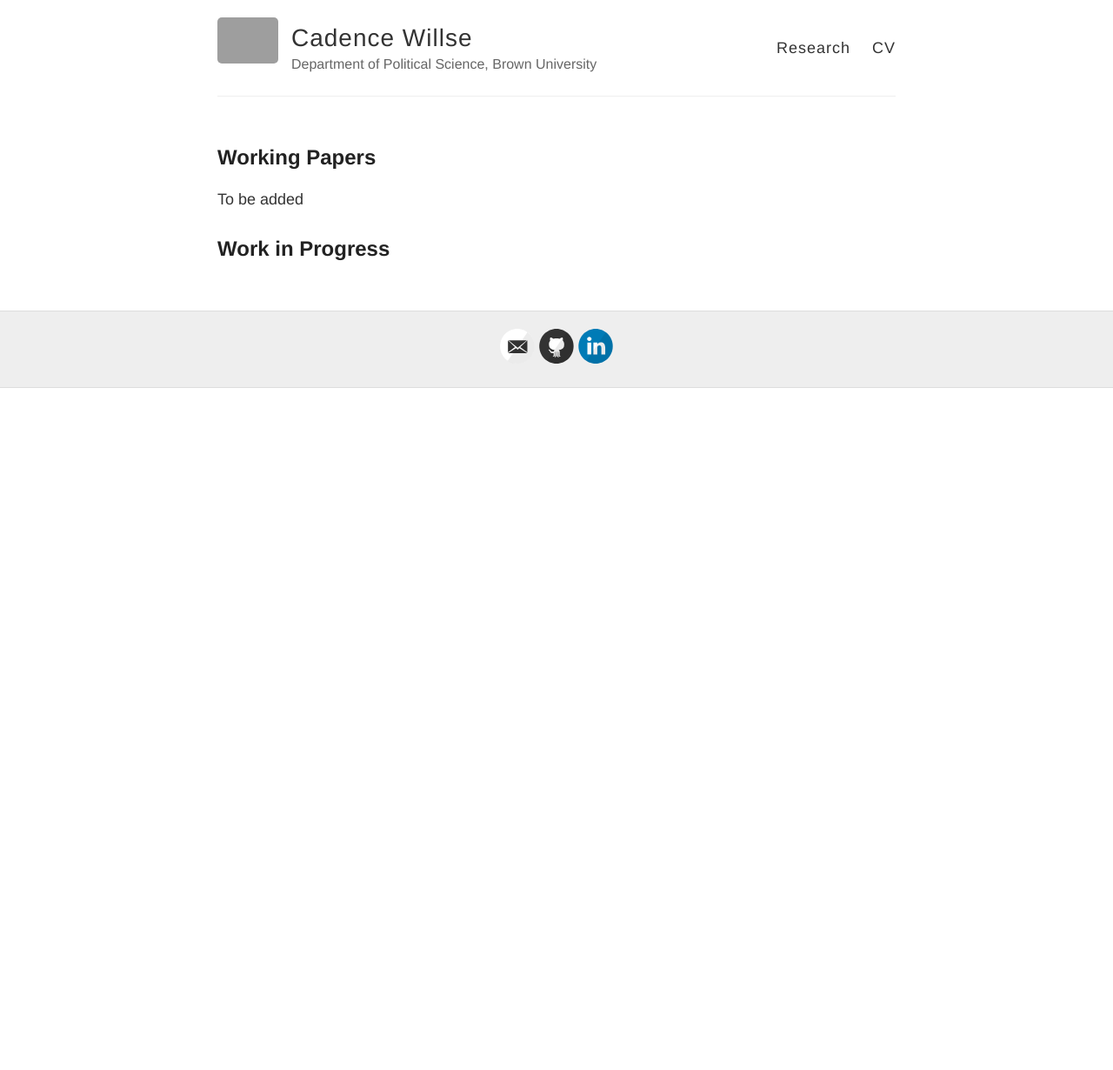
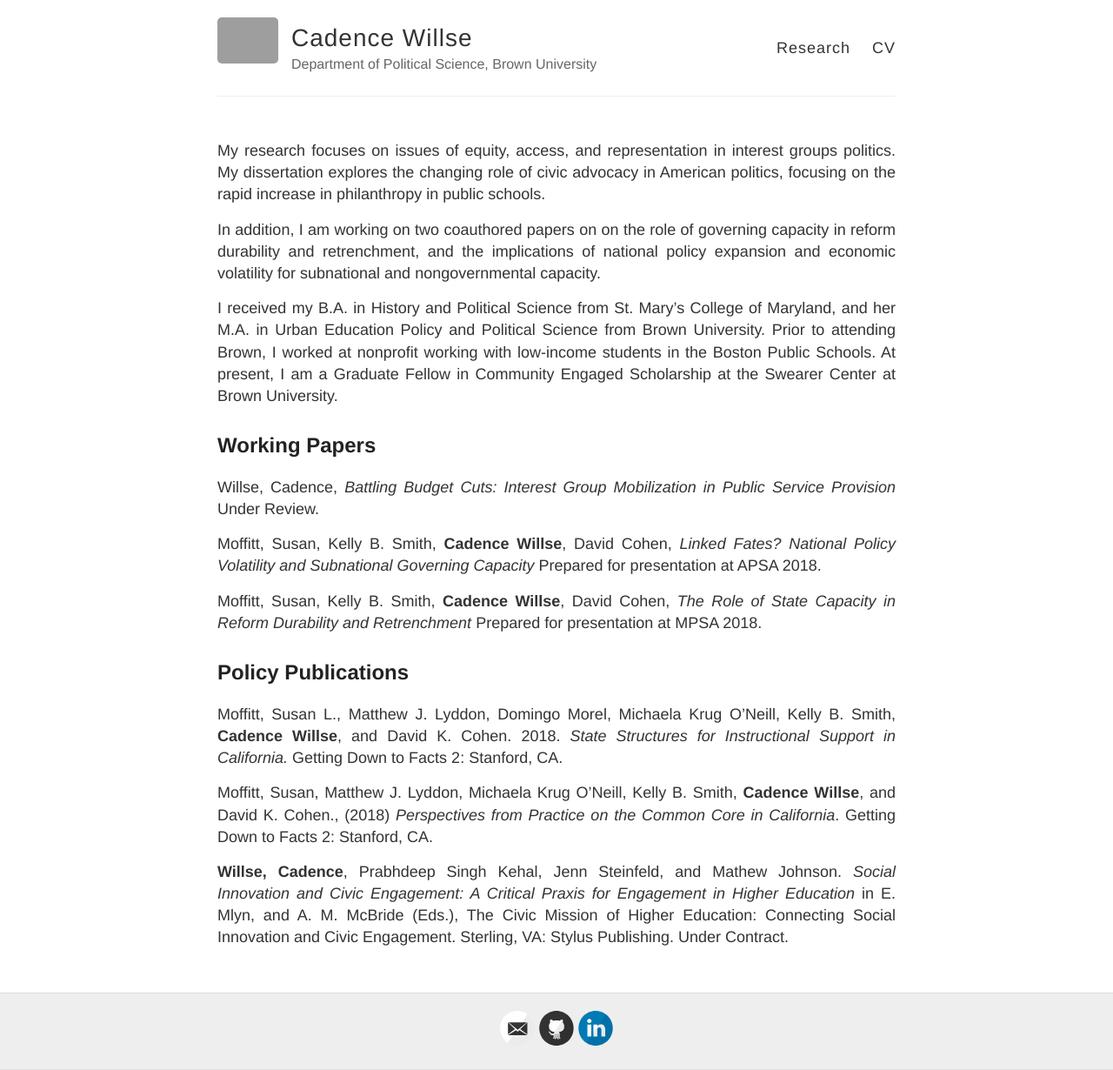
Before and after one commit to cadencewillse/cadencewillse.github.io, a Jekyll site: the page built from research.md, in a window 1280 px wide. Shown: the whole page at 87% size. Built offline with Jekyll 4.4.1, drawn with Linux system fonts in a browser that asks for light colours; before the commit the page ends 900 px from its top, so only the background shows below that; grey boxes are pictures that could not be loaded.

Commit message:
Update research.md

```diff
--- a/research.md
+++ b/research.md
@@ -4,8 +4,26 @@ title: Research
 permalink: /research/
 ---
 
+
+
+My research focuses on issues of equity, access, and representation in interest groups politics.  My dissertation explores the changing role of civic advocacy in American politics, focusing on the rapid increase in philanthropy in public schools.
+
+In addition, I am working on two coauthored papers on on the role of governing capacity in reform durability and retrenchment, and the implications of national policy expansion and economic volatility for subnational and nongovernmental capacity.
+
+I received my B.A. in History and Political Science from St. Mary's College of Maryland, and her M.A. in Urban Education Policy and Political Science from Brown University.  Prior to attending Brown, I worked at nonprofit working with low-income students in the Boston Public Schools. At present, I am a Graduate Fellow in Community Engaged Scholarship at the Swearer Center at Brown University.
+
 ## Working Papers
 
-To be added
+Willse, Cadence,  *Battling Budget Cuts: Interest Group Mobilization in Public Service Provision*  Under Review.
 
-## Work in Progress
+Moffitt, Susan, Kelly B. Smith, **Cadence Willse**, David Cohen, *Linked Fates? National Policy Volatility and Subnational Governing Capacity* Prepared for presentation at APSA 2018.
+
+Moffitt, Susan, Kelly B. Smith, **Cadence Willse**, David Cohen, *The Role of State Capacity in Reform Durability and Retrenchment* Prepared for presentation at MPSA 2018.
+
+## Policy Publications
+
+Moffitt, Susan L., Matthew J. Lyddon, Domingo Morel, Michaela Krug O’Neill, Kelly B. Smith, **Cadence Willse**, and David K. Cohen. 2018. *State Structures for Instructional Support in California.* Getting Down to Facts 2: Stanford, CA.
+
+Moffitt, Susan, Matthew J. Lyddon, Michaela Krug O’Neill, Kelly B. Smith, **Cadence Willse**, and David K. Cohen., (2018) *Perspectives from Practice on the Common Core in California*. Getting Down to Facts 2: Stanford, CA.
+
+**Willse, Cadence**, Prabhdeep Singh Kehal, Jenn Steinfeld, and Mathew Johnson. *Social Innovation and Civic Engagement: A Critical Praxis for Engagement in Higher Education* in E. Mlyn, and A. M. McBride (Eds.), The Civic Mission of Higher Education: Connecting Social Innovation and Civic Engagement. Sterling, VA: Stylus Publishing. Under Contract.
```
